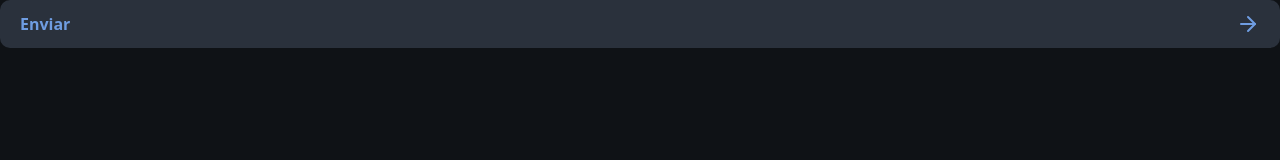
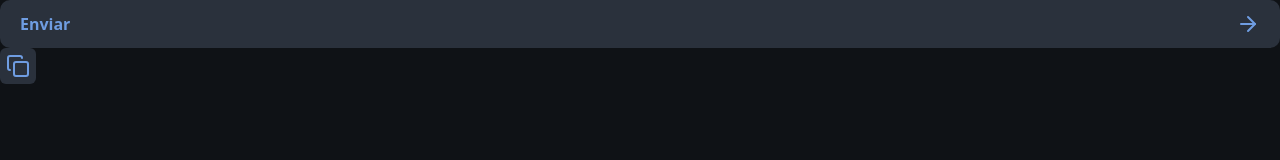
Before and after one commit to MariSena331/nlw-2025, a Next.js app: page / in a window 1280 px wide. Shown: the top 160 px of the page. Built offline with nearby package versions, Linux system fonts and the light colour scheme.

Commit message:
chore: inserting icon-button component

```diff
--- a/src/app/page.tsx
+++ b/src/app/page.tsx
@@ -1,5 +1,6 @@
-import { ArrowRight } from "lucide-react";
+import { ArrowRight, Copy } from "lucide-react";
 import { Button } from "@/components/button";
+import { IconButton } from "@/components/icon-button";
 
 export default function Home() {
   return (
@@ -8,6 +9,10 @@
         Enviar
         <ArrowRight />
       </Button>
+
+      <IconButton>
+        <Copy />
+      </IconButton>
     </main>
   );
 }
--- /dev/null
+++ b/src/components/icon-button.tsx
@@ -0,0 +1,13 @@
+import { ReactNode } from "react";
+
+interface IconButtonProps {
+  children: ReactNode;
+}
+
+export function IconButton(props: IconButtonProps) {
+  return (
+    <button className="p-1.5 bg-gray-500 text-blue font-semibold rounded-md cursor-pointer transition-colors duration-300 hover:bg-blue hover:text-gray-900">
+      {props.children}
+    </button>
+  );
+}
```
